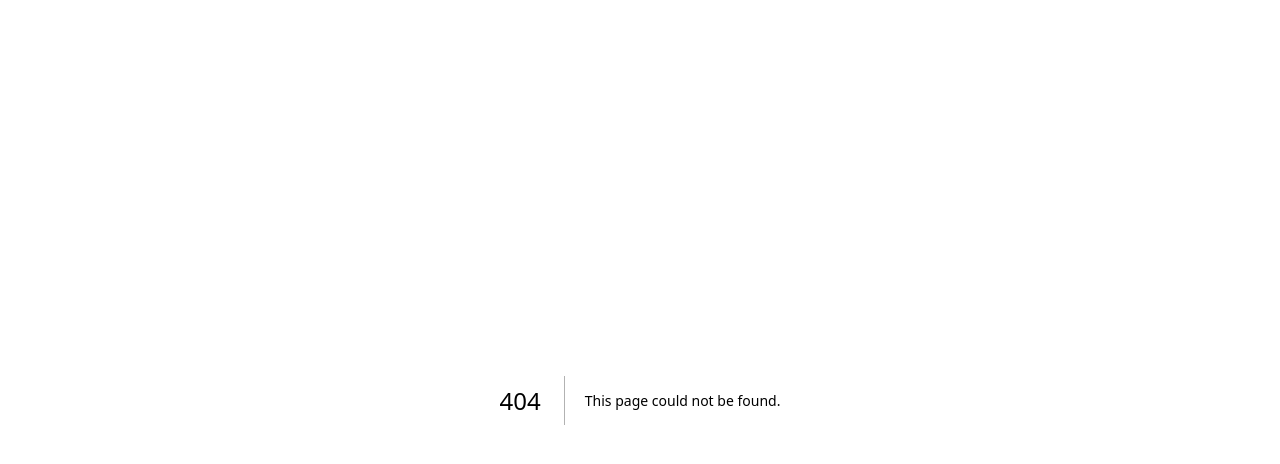
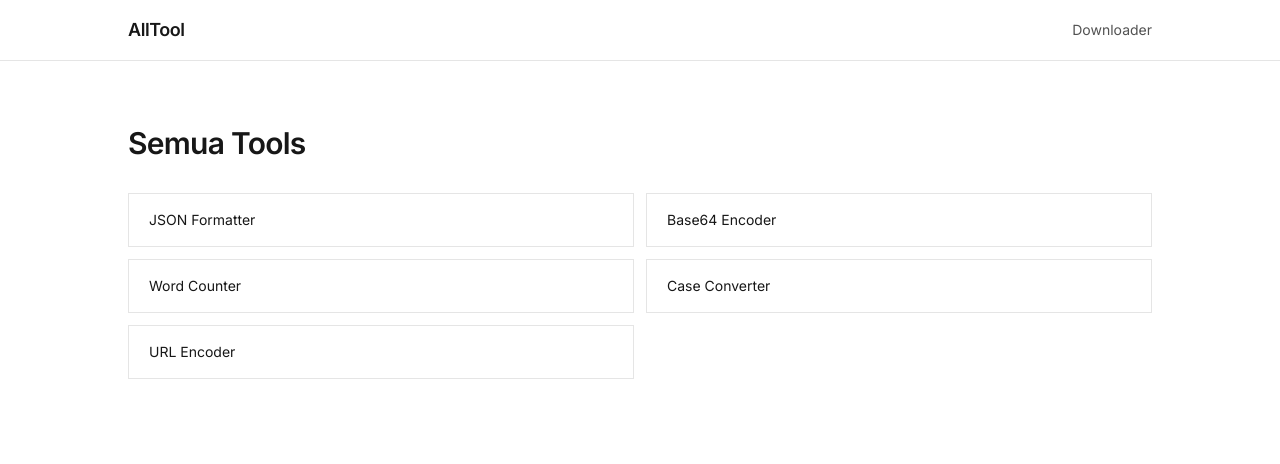
Before and after one commit to sionlimitles-spec/all-tool-sxzz, a Next.js app: page /tools in a window 1280 px wide. Before the commit this address had no page. Shown: the top 464 px of the page. Built offline with nearby package versions, Linux system fonts and the light colour scheme.

Commit message:
Create page.tsx

```diff
--- /dev/null
+++ b/src/app/tools/page.tsx
@@ -0,0 +1,42 @@
+import Link from "next/link";
+
+const tools = [
+  { title: "JSON Formatter", href: "/tools/json-formatter" },
+  { title: "Base64 Encoder", href: "/tools/base64" },
+  { title: "Word Counter", href: "/tools/word-counter" },
+  { title: "Case Converter", href: "/tools/case-converter" },
+  { title: "URL Encoder", href: "/tools/url-encoder" },
+];
+
+export default function ToolsPage() {
+  return (
+    <div className="min-h-screen bg-white">
+      <nav className="border-b border-neutral-200 px-6 py-4">
+        <div className="mx-auto flex max-w-5xl items-center justify-between">
+          <Link href="/" className="text-lg font-semibold tracking-tight text-neutral-900">
+            AllTool
+          </Link>
+          <Link href="/downloader" className="text-sm text-neutral-600 hover:text-neutral-900">
+            Downloader
+          </Link>
+        </div>
+      </nav>
+      <section className="px-6 py-16">
+        <div className="mx-auto max-w-5xl">
+          <h1 className="text-3xl font-semibold tracking-tight text-neutral-900">Semua Tools</h1>
+          <div className="mt-8 grid grid-cols-1 gap-3 md:grid-cols-2">
+            {tools.map((tool) => (
+              <Link
+                key={tool.href}
+                href={tool.href}
+                className="block border border-neutral-200 px-5 py-4 text-sm text-neutral-900 transition-colors hover:border-neutral-900"
+              >
+                {tool.title}
+              </Link>
+            ))}
+          </div>
+        </div>
+      </section>
+    </div>
+  );
+}
```
